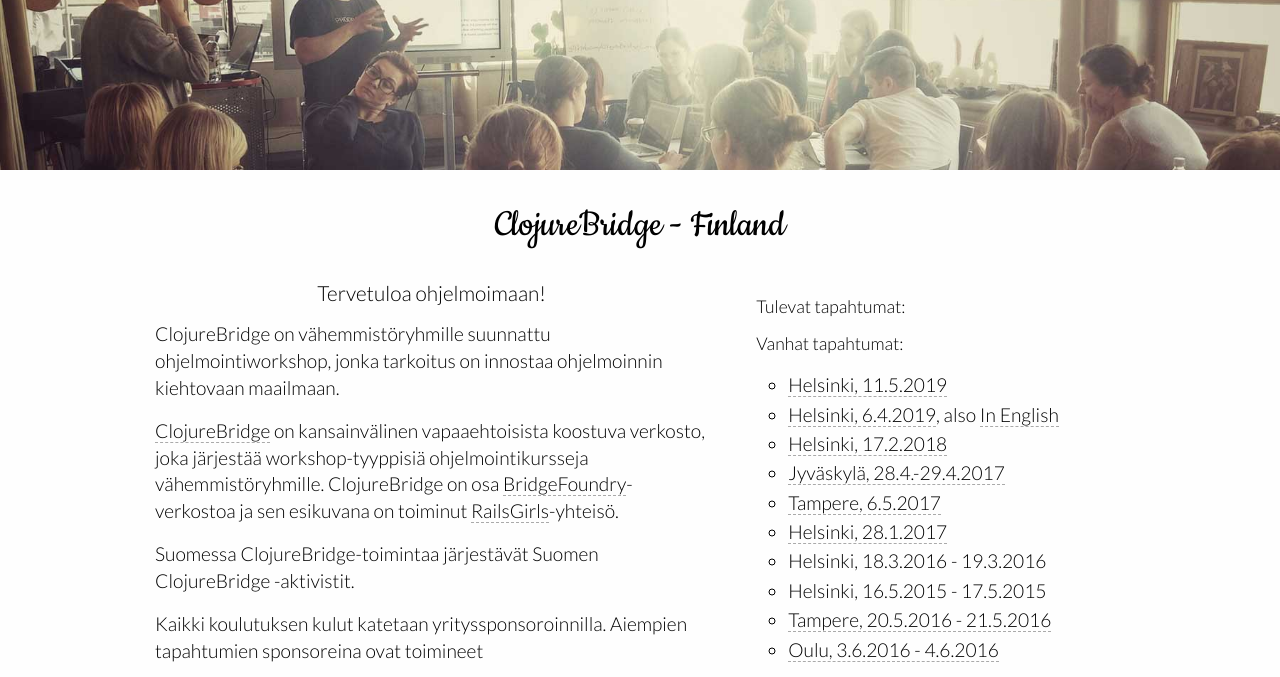
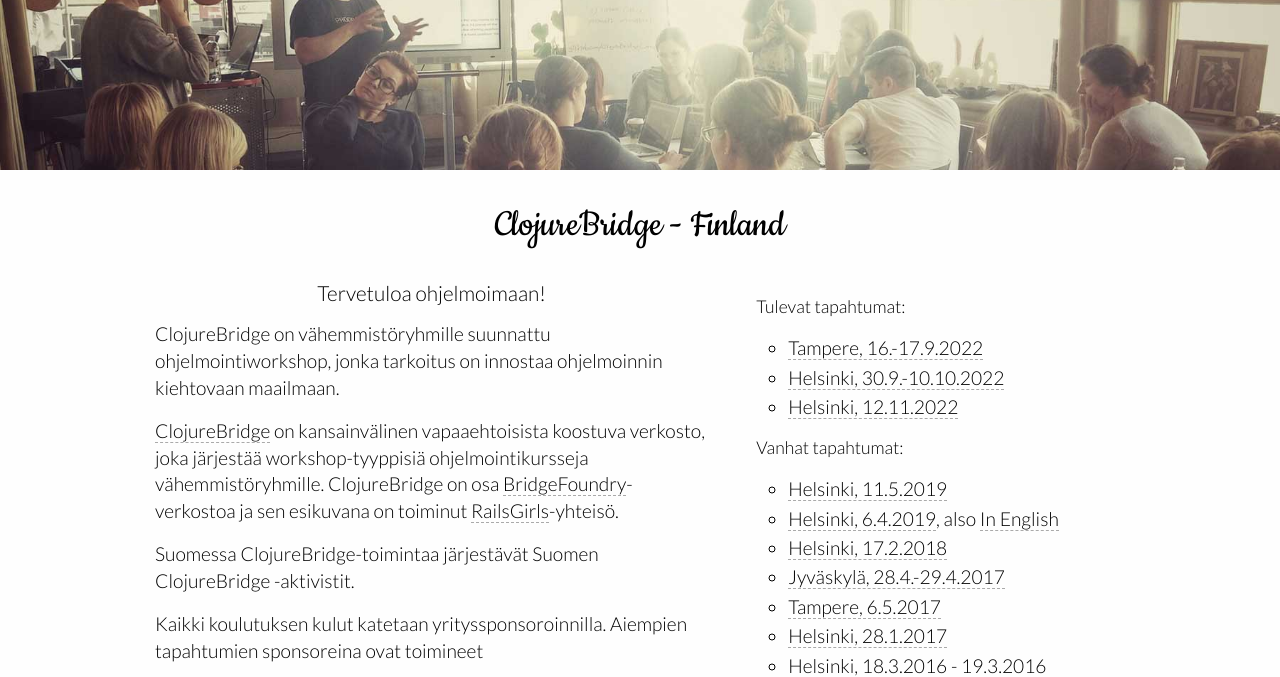
Before and after one commit to clojurebridgefi/clojurebridge-fi, a website: page docs/index.html in a window 1280 px wide. Shown: the part 124-801 px from the top of the page. Drawn offline with Linux system fonts and the light colour scheme.

Commit message:
Update front page with new events too

```diff
--- a/docs/index.html
+++ b/docs/index.html
@@ -145,7 +145,9 @@
           <h3>Tulevat tapahtumat:</h3>
 
           <ul>
-
+            <li><a href="events/tampere-20220917/">Tampere, 16.-17.9.2022</a></li>
+            <li><a href="events/helsinki-20221001/">Helsinki, 30.9.-10.10.2022</a></li>
+            <li><a href="events/helsinki-20221112/">Helsinki, 12.11.2022</a></li>
           </ul>
 
           <h3>Vanhat tapahtumat:</h3>
```
